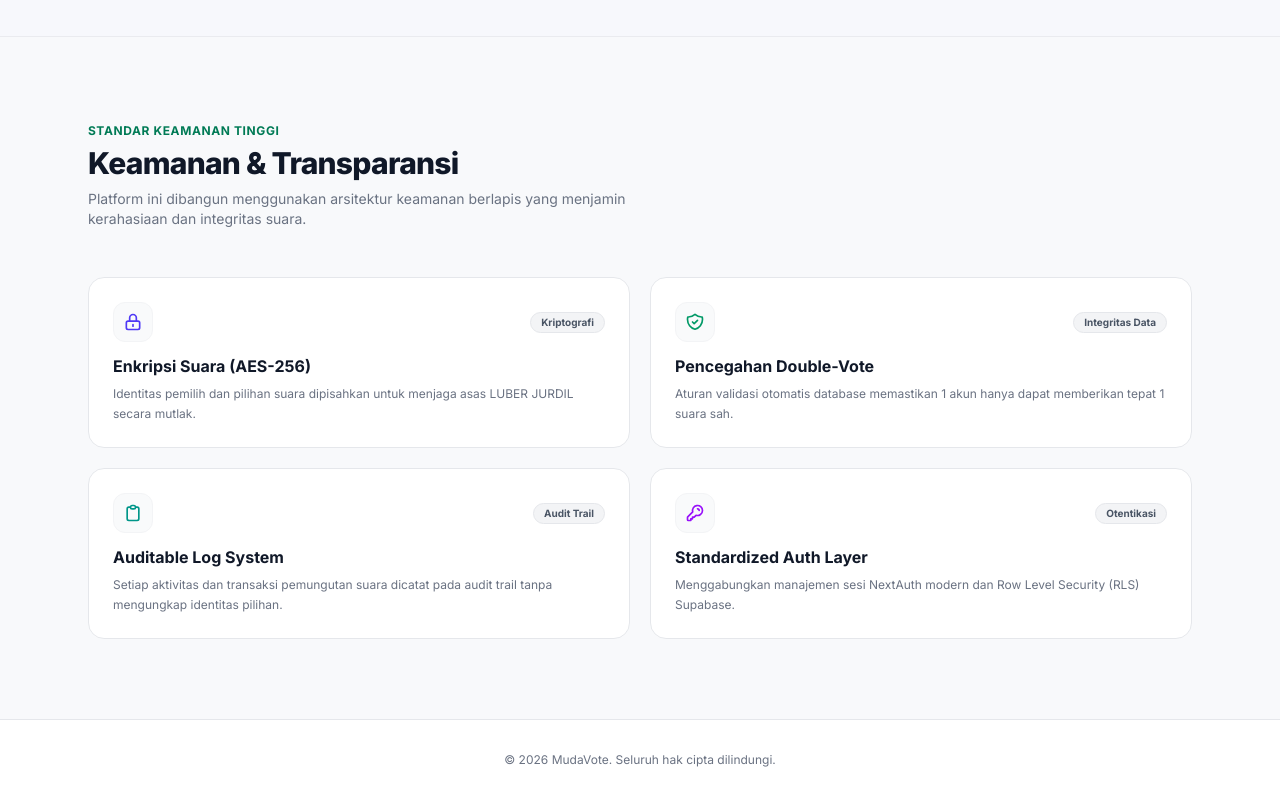
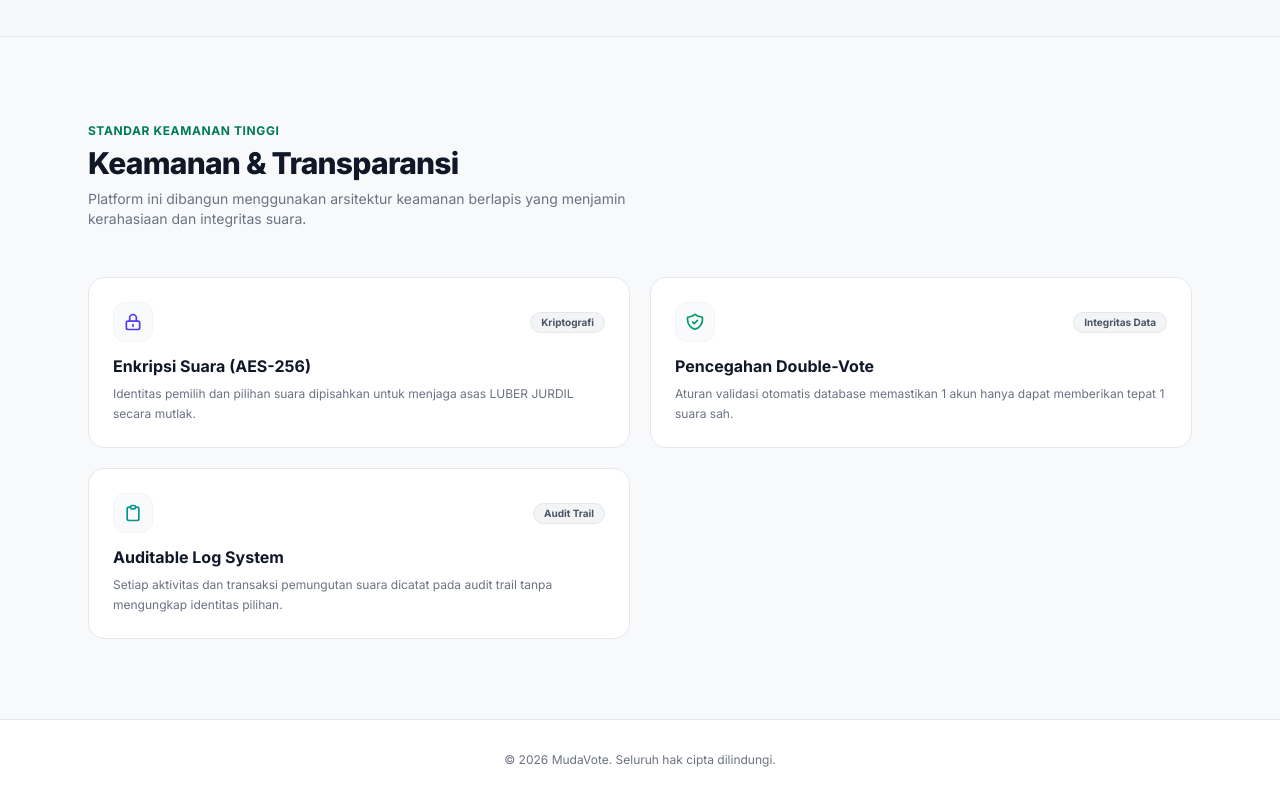
Before and after one commit to syhrrrmdn/e-voting, a Next.js app: page / in a window 1280 px wide. Shown: the part 1602-2402 px from the top of the page. Built offline with nearby package versions, Linux system fonts and the light colour scheme; no server answers; the database is empty.

Commit message:
perbaikan dashboard publik

```diff
--- a/src/components/public/sections/SecuritySection.tsx
+++ b/src/components/public/sections/SecuritySection.tsx
@@ -31,16 +31,6 @@ export default function SecuritySection() {
       icon: (
         <svg className="w-5 h-5 text-teal-600" fill="none" viewBox="0 0 24 24" stroke="currentColor" strokeWidth={2}>
           <path strokeLinecap="round" strokeLinejoin="round" d="M9 5H7a2 2 0 00-2 2v12a2 2 0 002 2h10a2 2 0 002-2V7a2 2 0 00-2-2h-2M9 5a2 2 0 002 2h2a2 2 0 002-2M9 5a2 2 0 012-2h2a2 2 0 012 2" />
-        </svg>
-      ),
-    },
-    {
-      title: 'Standardized Auth Layer',
-      desc: 'Menggabungkan manajemen sesi NextAuth modern dan Row Level Security (RLS) Supabase.',
-      badge: 'Otentikasi',
-      icon: (
-        <svg className="w-5 h-5 text-purple-600" fill="none" viewBox="0 0 24 24" stroke="currentColor" strokeWidth={2}>
-          <path strokeLinecap="round" strokeLinejoin="round" d="M15 7a2 2 0 012 2m4 0a6 6 0 01-7.743 5.743L11 17H9v2H7v2H4a1 1 0 01-1-1v-2.586a1 1 0 01.293-.707l5.964-5.964A6 6 0 1121 9z" />
         </svg>
       ),
     },
```
